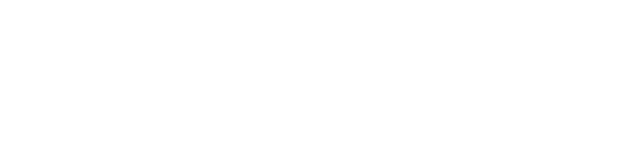
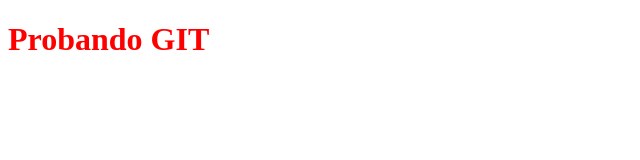
Before and after one commit to MatiasGit14/repoPrueba, a plain HTML site: page index.html in a window 1280 px wide. Shown: the whole page, without its empty margins (0-640 px from the left). Drawn offline with Linux system fonts and the light colour scheme.

Commit message:
segunda version con css

```diff
--- /dev/null
+++ b/estilo.css
@@ -0,0 +1,3 @@
+h1 {
+	color: red;
+}
--- a/index.html
+++ b/index.html
@@ -4,7 +4,10 @@
 		<meta charset="UTF-8" />
 		<meta http-equiv="X-UA-Compatible" content="IE=edge" />
 		<meta name="viewport" content="width=device-width, initial-scale=1.0" />
+		<link rel="stylesheet" href="estilo.css" />
 		<title>Document</title>
 	</head>
-	<body></body>
+	<body>
+		<h1>Probando GIT</h1>
+	</body>
 </html>
```
